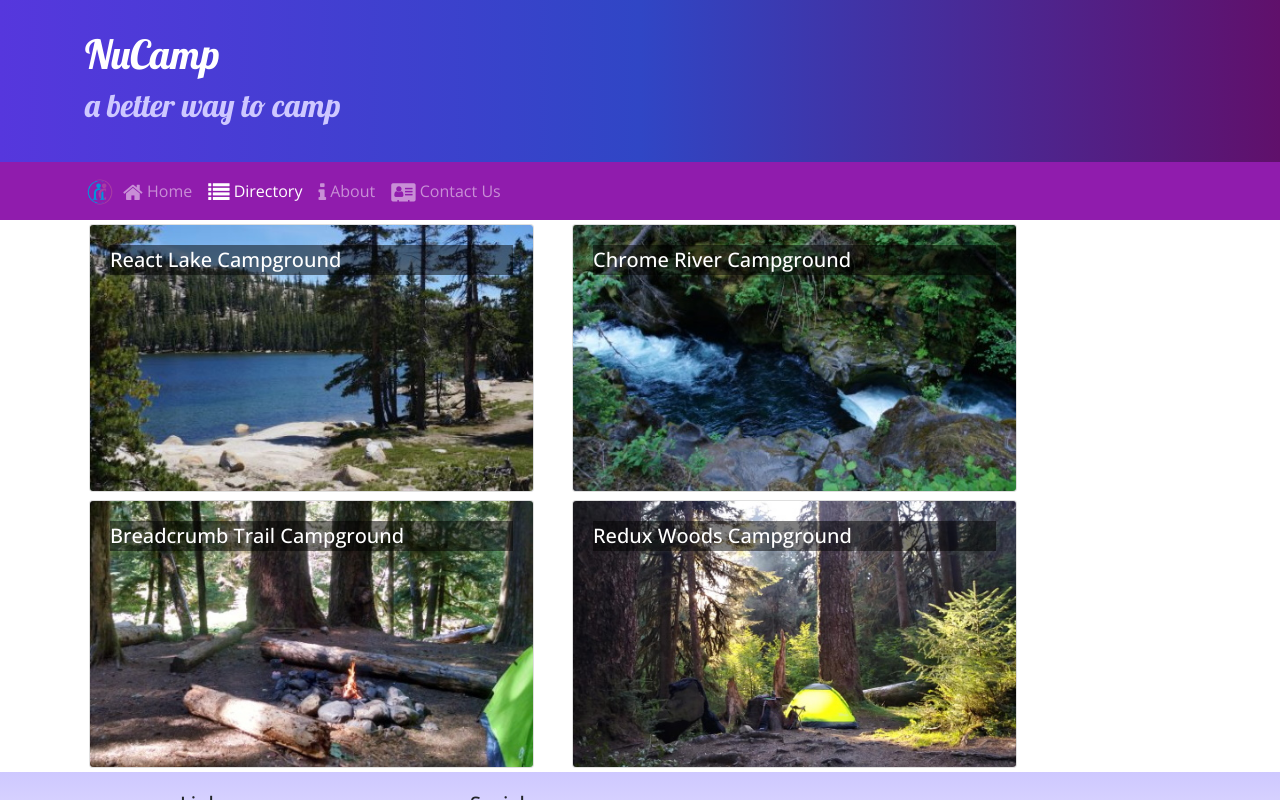
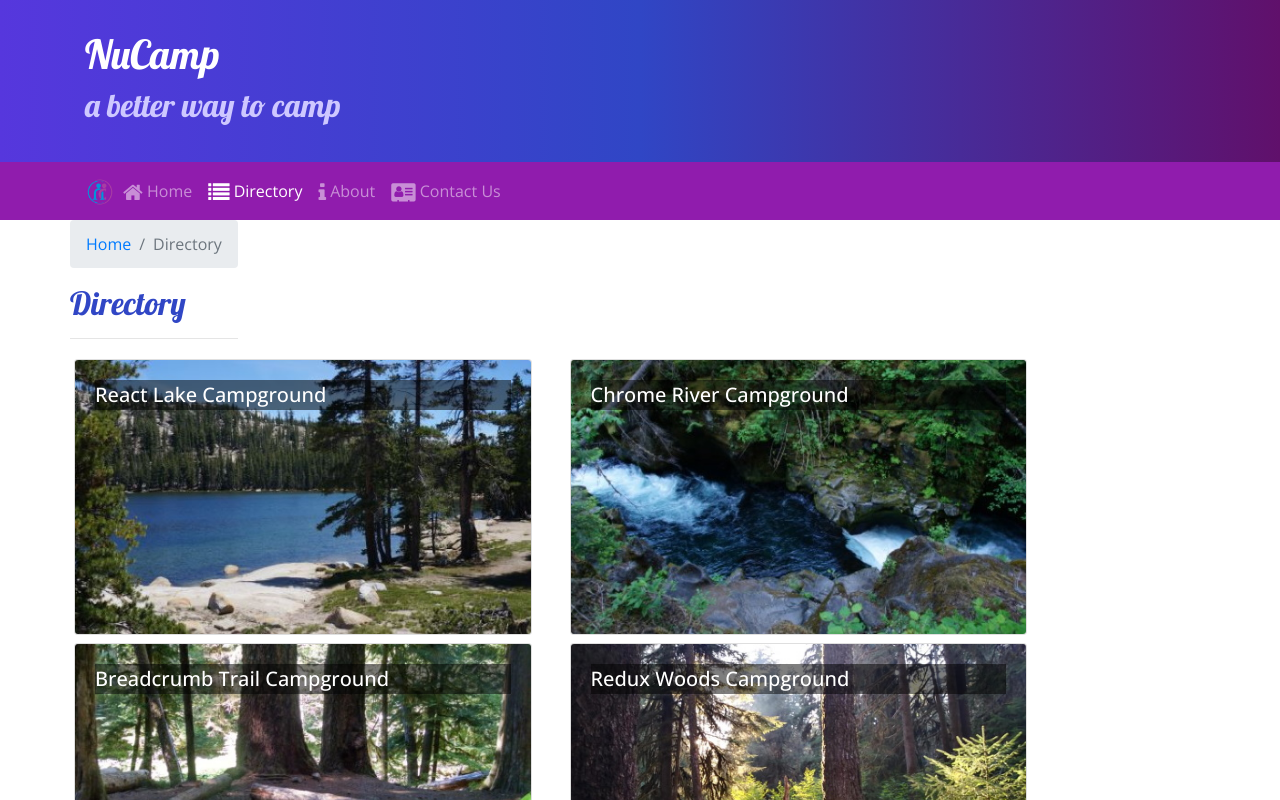
Before and after one commit to STAC-Git/NucampReact, a React (Create React App) app in the folder nucampsite/: page /directory in a window 1280 px wide. Shown: the top 800 px of the page. Built offline with nearby package versions, Linux system fonts and the light colour scheme.

Commit message:
Breadcrumbs

```diff
--- a/nucampsite/src/components/CampsiteInfoComponent.js
+++ b/nucampsite/src/components/CampsiteInfoComponent.js
@@ -1,6 +1,8 @@
 
 import React from 'react';
-import { Card, CardImg, CardImgOverlay, CardBody, CardTitle, CardText } from 'reactstrap' ;
+import { Card, CardImg, CardImgOverlay, CardBody, CardTitle, CardText } from 'reactstrap';
+import { Breadcrumb, BreadcrumbItem } from 'reactstrap';
+import { Link } from'react-router-dom';
 
 function RenderCampsite({campsite}) {
               return (
@@ -8,7 +10,6 @@
                     <Card>
                         <CardImg top src={campsite.image} alt={campsite.name} />
                         <CardBody>
-                            <CardTitle>{campsite.name}</CardTitle>
                             <CardText>{campsite.description}</CardText>
                         </CardBody>
                     </Card>
@@ -42,6 +43,16 @@
         if (props.campsite) {
             return (
                 <div className="container">
+                    <div className="row">
+                        <div className="col">
+                            <Breadcrumb>
+                                <BreadcrumbItem><Link to="/directory">Directory</Link></BreadcrumbItem>
+                                <BreadcrumbItem active>{props.campsite.name}</BreadcrumbItem>
+                            </Breadcrumb>
+                            <h2>{props.campsite.name}</h2>
+                            <hr />
+                        </div>
+                    </div>
                     <div className="row" >
                         <RenderCampsite campsite={props.campsite} />
                         <RenderComments comments={props.comments} />
--- a/nucampsite/src/components/ContactComponent.js
+++ b/nucampsite/src/components/ContactComponent.js
@@ -1,10 +1,16 @@
 import React from 'react';
+import { Breadcrumb, BreadcrumbItem } from 'reactstrap' ;
+import { Link } from'react-router-dom';
 
 function Contact(props) {
     return (
         <div className="container">
             <div className="row">
                 <div className="col">
+                <Breadcrumb>
+                            <BreadcrumbItem><Link to="/home">Home</Link></BreadcrumbItem>
+                            <BreadcrumbItem active>Contact Us</BreadcrumbItem>
+                        </Breadcrumb>
                     <h2>Contact Us</h2>
                     <hr />
                 </div>
--- a/nucampsite/src/components/DirectoryComponent.js
+++ b/nucampsite/src/components/DirectoryComponent.js
@@ -1,5 +1,5 @@
 import React from 'react';
-import { Card, CardImg, CardImgOverlay, CardTitle, } from 'reactstrap' ;
+import { Card, CardImg, CardImgOverlay, CardTitle, Breadcrumb, BreadcrumbItem } from 'reactstrap' ;
 import { Link } from'react-router-dom';
 
 function RenderDirectoryItem({campsite}) {
@@ -28,14 +28,21 @@
         return (
             <div className="container">
                 <div className="row">
+                    <div className="column">
+                        <Breadcrumb>
+                            <BreadcrumbItem><Link to="/home">Home</Link></BreadcrumbItem>
+                            <BreadcrumbItem active>Directory</BreadcrumbItem>
+                        </Breadcrumb>
+                        <h2>Directory</h2>
+                        <hr />
+                    </div>
+
+                <div className="row">
                     {directory}
+                </div>
                 </div>
             </div>
         );
     }
 
-
-
-
-
 export default Directory;
```
